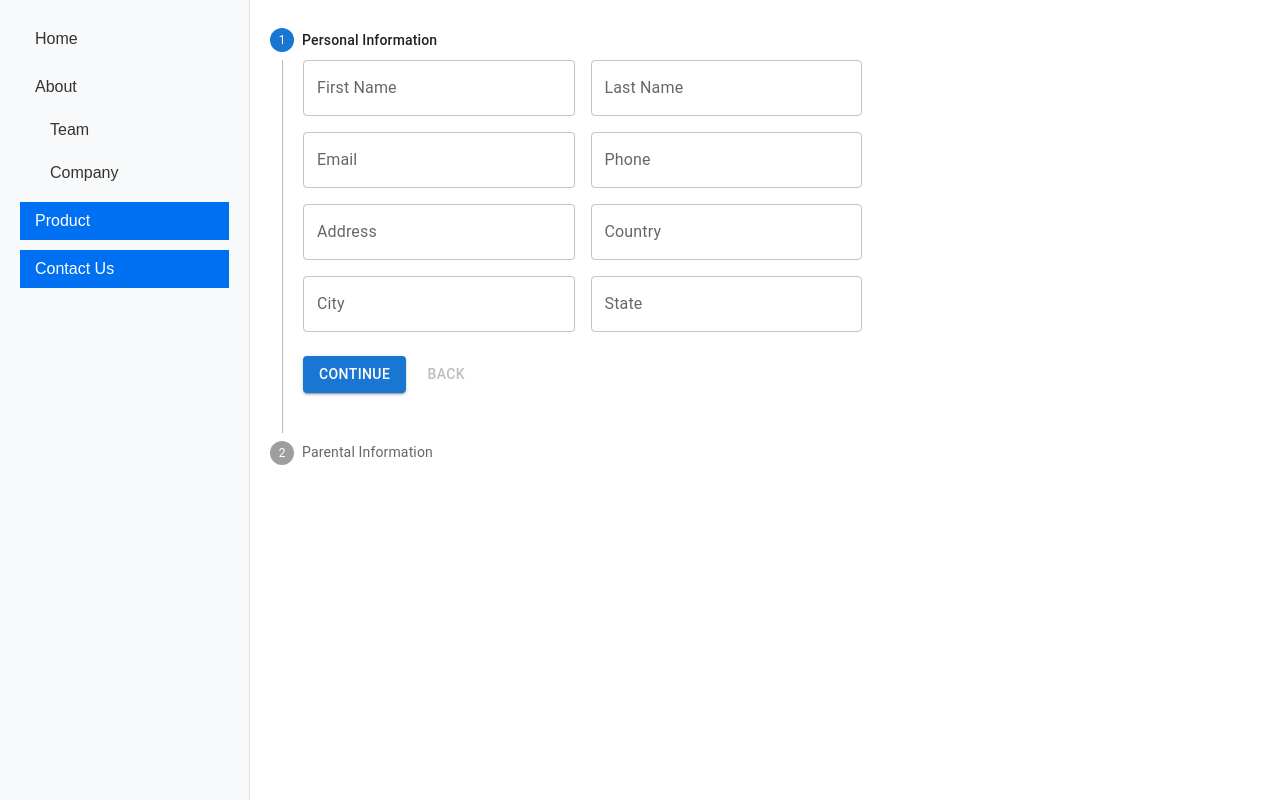
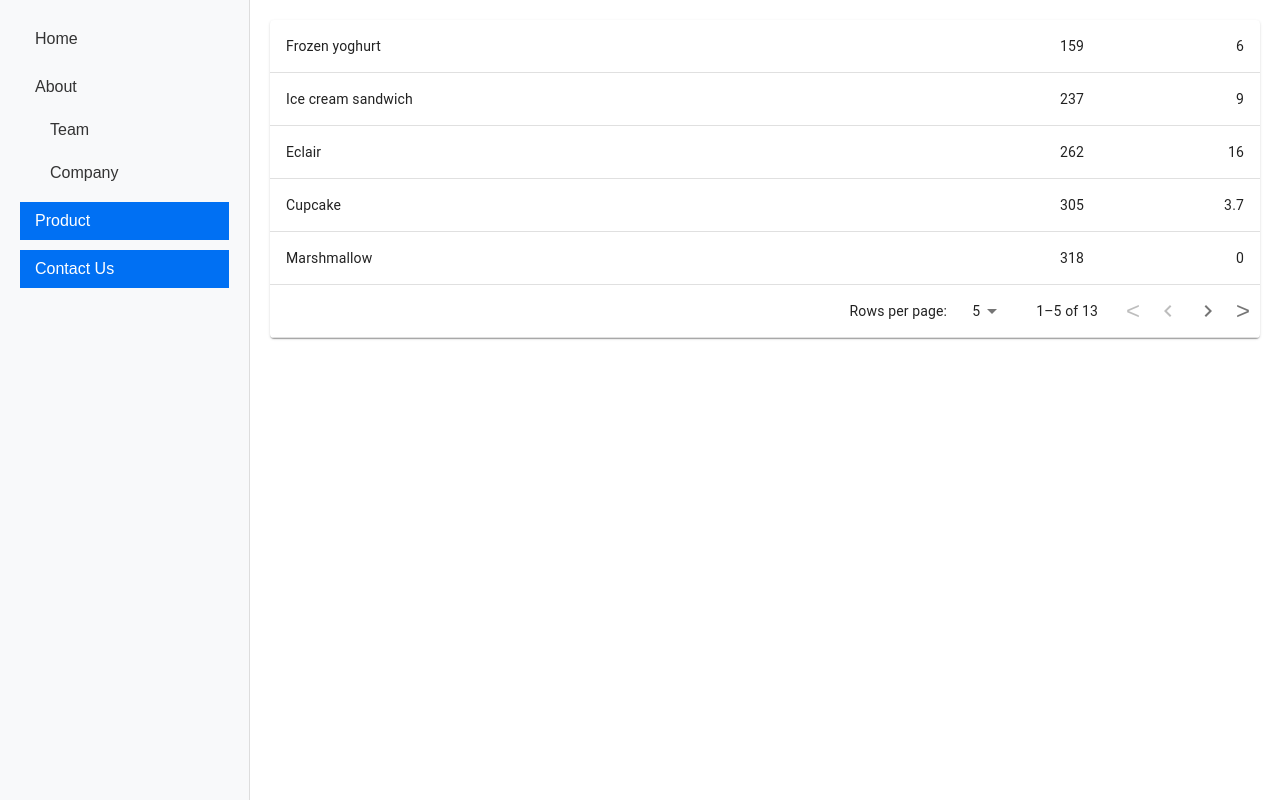
Before and after one commit to hardik-rl/Nextjs-Practice, a Next.js app: page /contact-us in a window 1280 px wide. Built offline with nearby package versions, Linux system fonts and the light colour scheme.

Commit message:
pdf genrate

```diff
--- a/package.json
+++ b/package.json
@@ -22,6 +22,7 @@
     "@mui/material": "^5.14.0",
     "@mui/x-date-pickers": "^5.0.17",
     "date-fns": "^2.28.0",
+    "jspdf": "^2.5.2",
     "next": "^13.4.0",
     "react": "^18.2.0",
     "react-datepicker": "^7.5.0",
--- a/src/app/contact-us/page.js
+++ b/src/app/contact-us/page.js
@@ -1,6 +1,6 @@
 "use client"
-import FormExample from "@/sections/contact-us/FormExample";
+import Inquiry from "@/sections/contact-us/Inquiry";
 
 export default function Page() {
-  return <FormExample />;
+  return <Inquiry />;
 }
--- /dev/null
+++ b/src/sections/contact-us/Inquiry.js
@@ -0,0 +1,175 @@
+// import React from 'react'
+
+// export const Inquiry = () => {
+//   return (
+//     <div>Inquiry</div>
+//   )
+// }
+
+import * as React from 'react';
+import PropTypes from 'prop-types';
+import { useTheme } from '@mui/material/styles';
+import Box from '@mui/material/Box';
+import Table from '@mui/material/Table';
+import TableBody from '@mui/material/TableBody';
+import TableCell from '@mui/material/TableCell';
+import TableContainer from '@mui/material/TableContainer';
+import TableFooter from '@mui/material/TableFooter';
+import TablePagination from '@mui/material/TablePagination';
+import TableRow from '@mui/material/TableRow';
+import Paper from '@mui/material/Paper';
+import IconButton from '@mui/material/IconButton';
+import KeyboardArrowLeft from '@mui/icons-material/KeyboardArrowLeft';
+import KeyboardArrowRight from '@mui/icons-material/KeyboardArrowRight';
+// import { FirstPage, LastPage } from '@mui/icons-material';
+
+function TablePaginationActions(props) {
+  const theme = useTheme();
+  const { count, page, rowsPerPage, onPageChange } = props;
+
+  const handleFirstPageButtonClick = (event) => {
+    onPageChange(event, 0);
+  };
+
+  const handleBackButtonClick = (event) => {
+    onPageChange(event, page - 1);
+  };
+
+  const handleNextButtonClick = (event) => {
+    onPageChange(event, page + 1);
+  };
+
+  const handleLastPageButtonClick = (event) => {
+    onPageChange(event, Math.max(0, Math.ceil(count / rowsPerPage) - 1));
+  };
+
+  return (
+    <Box sx={{ flexShrink: 0, ml: 2.5 }}>
+      <IconButton
+        onClick={handleFirstPageButtonClick}
+        disabled={page === 0}
+        aria-label="first page"
+      >
+        {theme.direction === 'rtl' ? ">" : "<"}
+      </IconButton>
+      <IconButton
+        onClick={handleBackButtonClick}
+        disabled={page === 0}
+        aria-label="previous page"
+      >
+        {theme.direction === 'rtl' ? <KeyboardArrowRight /> : <KeyboardArrowLeft />}
+      </IconButton>
+      <IconButton
+        onClick={handleNextButtonClick}
+        disabled={page >= Math.ceil(count / rowsPerPage) - 1}
+        aria-label="next page"
+      >
+        {theme.direction === 'rtl' ? <KeyboardArrowLeft /> : <KeyboardArrowRight />}
+      </IconButton>
+      <IconButton
+        onClick={handleLastPageButtonClick}
+        disabled={page >= Math.ceil(count / rowsPerPage) - 1}
+        aria-label="last page"
+      >
+        {theme.direction === 'rtl' ? "<" : ">"}
+      </IconButton>
+    </Box>
+  );
+}
+
+TablePaginationActions.propTypes = {
+  count: PropTypes.number.isRequired,
+  onPageChange: PropTypes.func.isRequired,
+  page: PropTypes.number.isRequired,
+  rowsPerPage: PropTypes.number.isRequired,
+};
+
+function createData(name, calories, fat) {
+  return { name, calories, fat };
+}
+
+const rows = [
+  createData('Cupcake', 305, 3.7),
+  createData('Donut', 452, 25.0),
+  createData('Eclair', 262, 16.0),
+  createData('Frozen yoghurt', 159, 6.0),
+  createData('Gingerbread', 356, 16.0),
+  createData('Honeycomb', 408, 3.2),
+  createData('Ice cream sandwich', 237, 9.0),
+  createData('Jelly Bean', 375, 0.0),
+  createData('KitKat', 518, 26.0),
+  createData('Lollipop', 392, 0.2),
+  createData('Marshmallow', 318, 0),
+  createData('Nougat', 360, 19.0),
+  createData('Oreo', 437, 18.0),
+].sort((a, b) => (a.calories < b.calories ? -1 : 1));
+
+export default function Inquiry() {
+  const [page, setPage] = React.useState(0);
+  const [rowsPerPage, setRowsPerPage] = React.useState(5);
+
+  // Avoid a layout jump when reaching the last page with empty rows.
+  const emptyRows =
+    page > 0 ? Math.max(0, (1 + page) * rowsPerPage - rows.length) : 0;
+
+  const handleChangePage = (event, newPage) => {
+    setPage(newPage);
+  };
+
+  const handleChangeRowsPerPage = (event) => {
+    setRowsPerPage(parseInt(event.target.value, 10));
+    setPage(0);
+  };
+
+  return (
+    <TableContainer component={Paper}>
+      <Table sx={{ minWidth: 500 }} aria-label="custom pagination table">
+        <TableBody>
+          {(rowsPerPage > 0
+            ? rows.slice(page * rowsPerPage, page * rowsPerPage + rowsPerPage)
+            : rows
+          ).map((row) => (
+            <TableRow key={row.name}>
+              <TableCell component="th" scope="row">
+                {row.name}
+              </TableCell>
+              <TableCell style={{ width: 160 }} align="right">
+                {row.calories}
+              </TableCell>
+              <TableCell style={{ width: 160 }} align="right">
+                {row.fat}
+              </TableCell>
+            </TableRow>
+          ))}
+          {emptyRows > 0 && (
+            <TableRow style={{ height: 53 * emptyRows }}>
+              <TableCell colSpan={6} />
+            </TableRow>
+          )}
+        </TableBody>
+        <TableFooter>
+          <TableRow>
+            <TablePagination
+              rowsPerPageOptions={[5, 10, 25, { label: 'All', value: -1 }]}
+              colSpan={3}
+              count={rows.length}
+              rowsPerPage={rowsPerPage}
+              page={page}
+              slotProps={{
+                select: {
+                  inputProps: {
+                    'aria-label': 'rows per page',
+                  },
+                  native: true,
+                },
+              }}
+              onPageChange={handleChangePage}
+              onRowsPerPageChange={handleChangeRowsPerPage}
+              ActionsComponent={TablePaginationActions}
+            />
+          </TableRow>
+        </TableFooter>
+      </Table>
+    </TableContainer>
+  );
+}
```
Also changed, not shown: src/sections/product/ProductList.js (+49 -9 lines), 1 other file (tests, documents, lock files or other folders).
